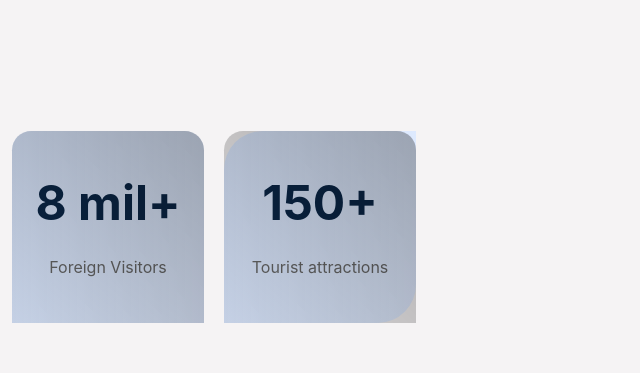
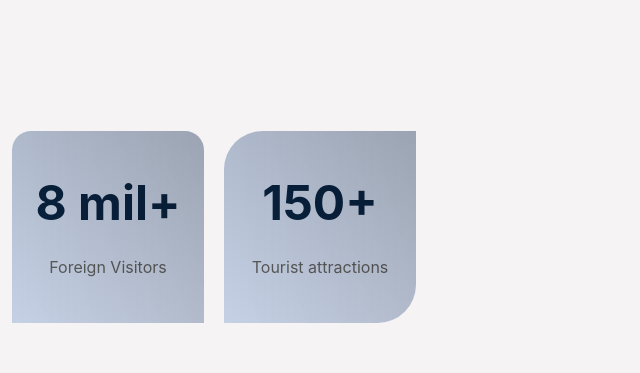
Before and after one commit to egofforov/3D-Modeling-Uzbekistan, a plain HTML site: page gallery.html in a window 1280 px wide. Shown: the part 1560-1933 px from the top of the page, 638-1278 px from the left. Drawn offline with Linux system fonts and the light colour scheme.

Commit message:
Add Elements

```diff
--- a/css/gallery.css
+++ b/css/gallery.css
@@ -323,7 +323,7 @@
   position: relative;
 }
 
-.statistcs-section__item::after {
+.statistcs-section__item::after{
   content: " ";
   width: 100%;
   height: 100%;
@@ -349,10 +349,9 @@
 }
 
 .statistcs-section__item:last-child,
-.statistics-section__item:last-child::after{
+.statistcs-section__item:last-child::after{
   border-radius: 20% 0;
 }
-
 /* Explore Section Style */
 .explore-section {
   width: 100%;
```
Also changed, not shown: index.html (+8 -1 lines), img/3d.png (added).
